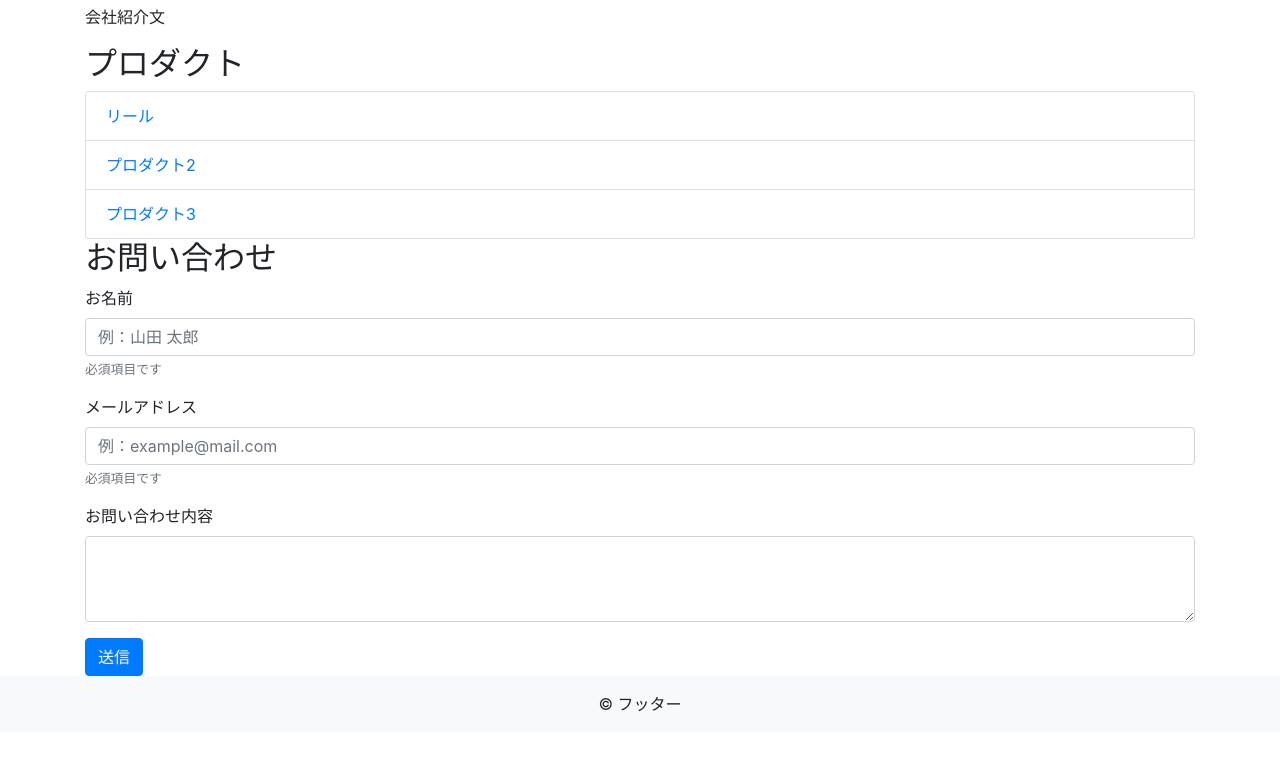
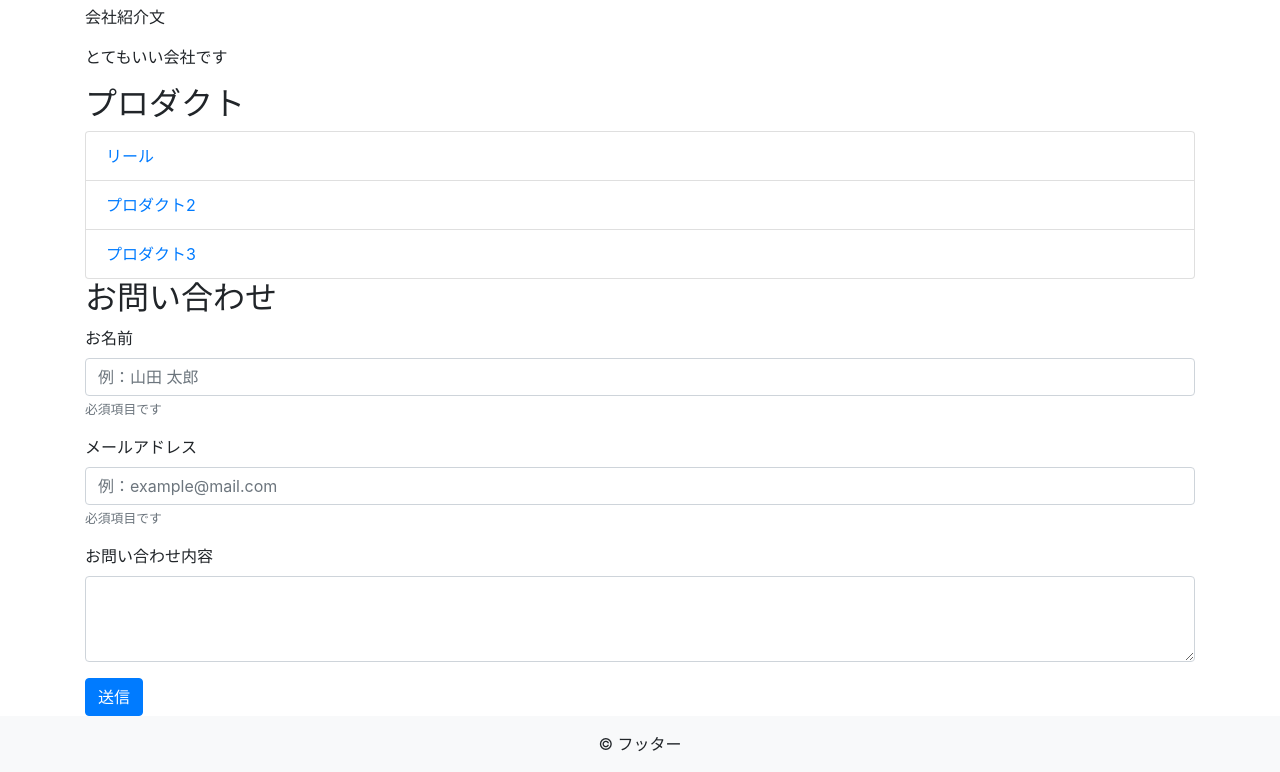
Before and after one commit to tharada1113/test0606b, a plain HTML site: page index.html in a window 1280 px wide. Shown: the part 123-895 px from the top of the page. Before the commit the page ends 855 px from the top, so only its background shows below. Drawn offline with nearby package versions, Linux system fonts and the light colour scheme.

Commit message:
会社紹介文を追加

```diff
--- a/index.html
+++ b/index.html
@@ -29,6 +29,7 @@
     <section class="about">
       <h2>会社概要</h2>
       <p>会社紹介文</p>
+      <p>とてもいい会社です</p>
     </section>
 
     <section class="product">
```
